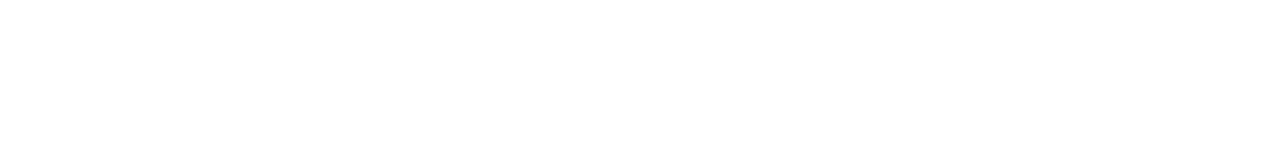
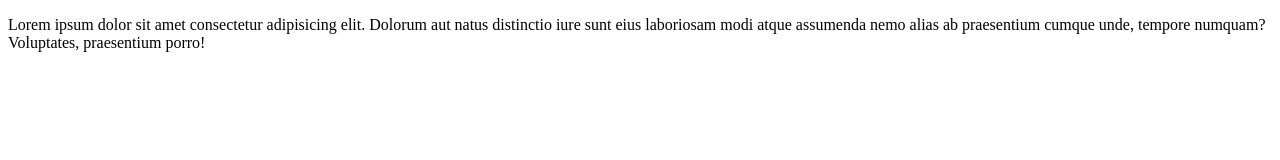
Before and after one commit to surajsln570/localrepo, a plain HTML site: page index.html in a window 1280 px wide. Drawn offline with Linux system fonts and the light colour scheme.

Commit message:
add new paragraph

```diff
--- a/index.html
+++ b/index.html
@@ -6,6 +6,8 @@
     <title>Document</title>
 </head>
 <body>
-
+    <p>
+        Lorem ipsum dolor sit amet consectetur adipisicing elit. Dolorum aut natus distinctio iure sunt eius laboriosam modi atque assumenda nemo alias ab praesentium cumque unde, tempore numquam? Voluptates, praesentium porro!
+    </p>
 </body>
 </html>
```
